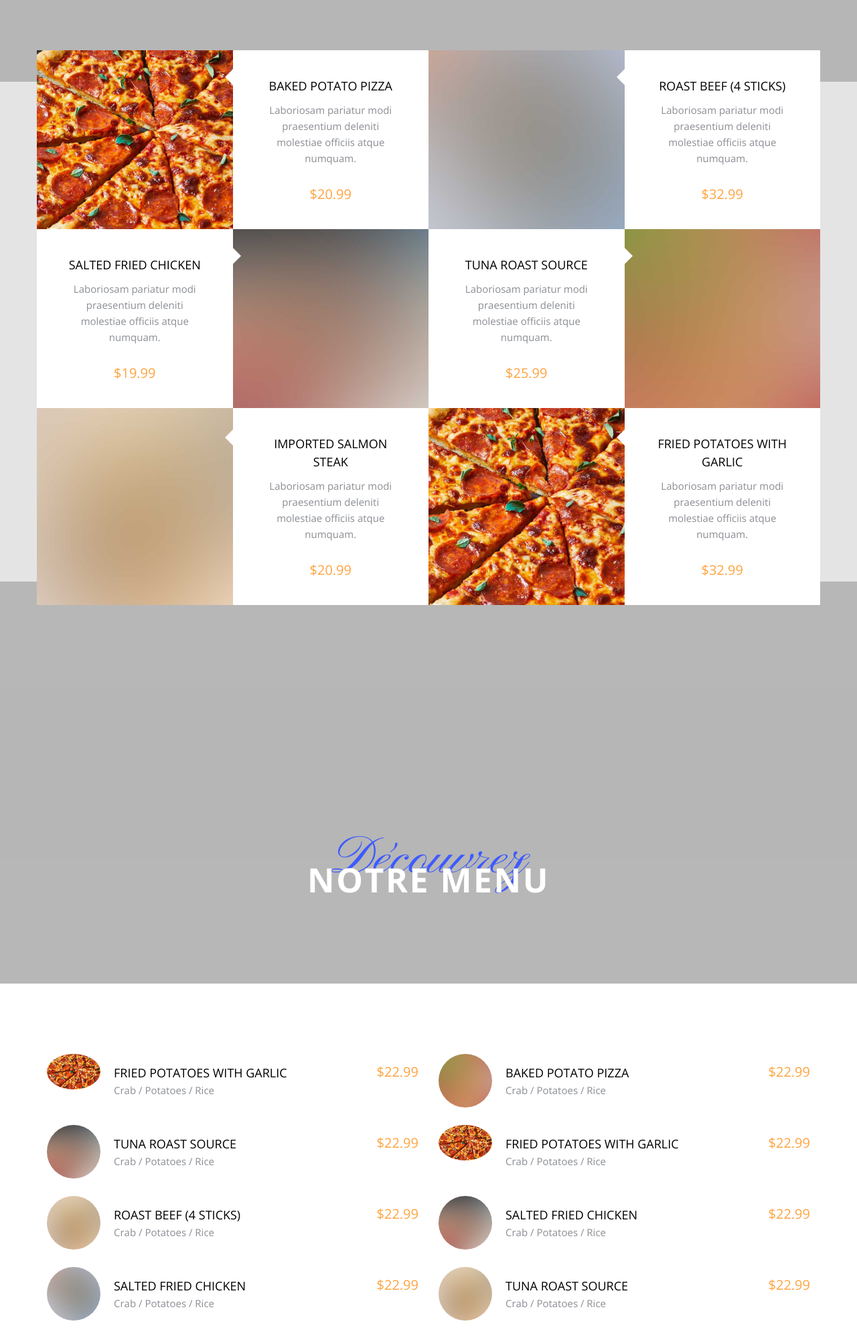
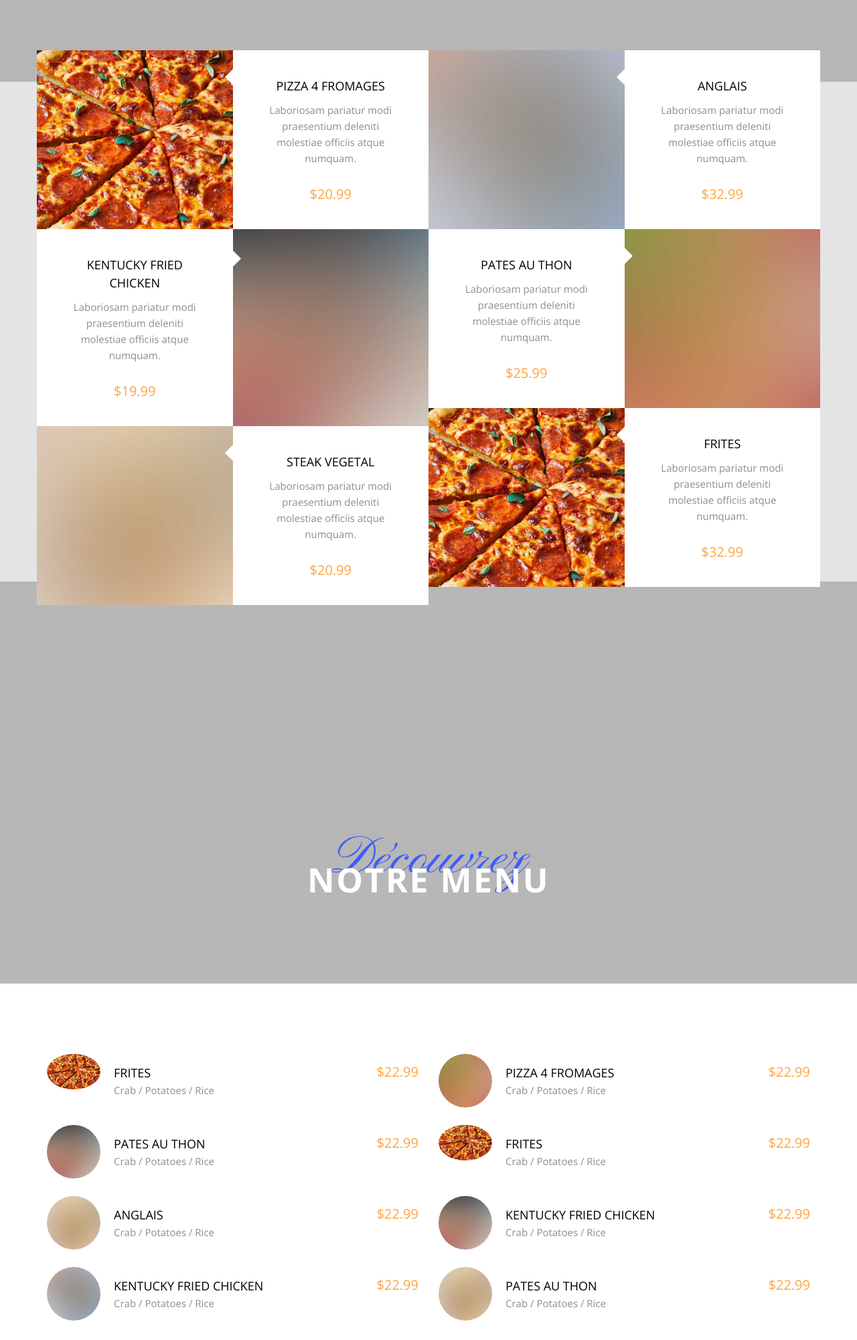
Before and after one commit to YvanCitron/site_resto, a website: page resto/index.html in a window 1280 px wide. Shown: the part 2023-4023 px from the top of the page at 67% size. Drawn offline with nearby package versions, Linux system fonts and the light colour scheme; files whose address does not match are found by name.

Commit message:
changement nom plat

```diff
--- a/resto/index.html
+++ b/resto/index.html
@@ -129,7 +129,7 @@
               <div class="probootstrap-cell probootstrap-animate" data-animate-effect="fadeIn">
                 <div class="image" style="background-image: url(img/pizza.webp);"></div>
                 <div class="text text-center">
-                  <h3>Baked Potato Pizza</h3>
+                  <h3>Pizza 4 fromages</h3>
                   <p>Laboriosam pariatur modi praesentium deleniti molestiae officiis atque numquam.</p>
                   <p class="price">$20.99</p>
                 </div>
@@ -137,7 +137,7 @@
               <div class="probootstrap-cell reverse probootstrap-animate" data-animate-effect="fadeIn">
                 <div class="image" style="background-image: url(img/img_square_2.jpg);"></div>
                 <div class="text text-center">
-                  <h3>Salted Fried Chicken</h3>
+                  <h3>Kentucky Fried Chicken</h3>
                   <p>Laboriosam pariatur modi praesentium deleniti molestiae officiis atque numquam.</p>
                   <p class="price">$19.99</p>
                 </div>
@@ -145,7 +145,7 @@
               <div class="probootstrap-cell probootstrap-animate" data-animate-effect="fadeIn">
                 <div class="image" style="background-image: url(img/img_square_3.jpg);"></div>
                 <div class="text text-center">
-                  <h3>Imported Salmon Steak</h3>
+                  <h3>Steak vegetal</h3>
                   <p>Laboriosam pariatur modi praesentium deleniti molestiae officiis atque numquam.</p>
                   <p class="price">$20.99</p>
                 </div>
@@ -157,7 +157,7 @@
               <div class="probootstrap-cell probootstrap-animate" data-animate-effect="fadeIn">
                 <div class="image" style="background-image: url(img/img_square_4.jpg);"></div>
                 <div class="text text-center">
-                  <h3>Roast Beef (4 sticks)</h3>
+                  <h3>Anglais</h3>
                   <p>Laboriosam pariatur modi praesentium deleniti molestiae officiis atque numquam.</p>
                   <p class="price">$32.99</p>
                 </div>
@@ -165,7 +165,7 @@
               <div class="probootstrap-cell reverse probootstrap-animate" data-animate-effect="fadeIn">
                 <div class="image" style="background-image: url(img/img_square_5.jpg);"></div>
                 <div class="text text-center">
-                  <h3>Tuna Roast Source</h3>
+                  <h3>Pates au thon</h3>
                   <p>Laboriosam pariatur modi praesentium deleniti molestiae officiis atque numquam.</p>
                   <p class="price">$25.99</p>
                 </div>
@@ -173,7 +173,7 @@
               <div class="probootstrap-cell probootstrap-animate" data-animate-effect="fadeIn">
                 <div class="image" style="background-image: url(img/pizza.webp);"></div>
                 <div class="text text-center">
-                  <h3>Fried Potatoes with Garlic</h3>
+                  <h3>Frites</h3>
                   <p>Laboriosam pariatur modi praesentium deleniti molestiae officiis atque numquam.</p>
                   <p class="price">$32.99</p>
                 </div>
@@ -207,7 +207,7 @@
                 <figure class="image"><img src="img/pizza.webp" alt="Free Bootstrap Template by uicookies.com"></figure>
                 <div class="text">
                   <span class="price">$22.99</span>
-                  <h3>Fried Potatoes with Garlic</h3>
+                  <h3>Frites</h3>
                   <p>Crab / Potatoes / Rice</p>
                 </div>
               </li>
@@ -215,7 +215,7 @@
                 <figure class="image"><img src="img/img_square_2.jpg" alt="Free Bootstrap Template by uicookies.com"></figure>
                 <div class="text">
                   <span class="price">$22.99</span>
-                  <h3>Tuna Roast Source</h3>
+                  <h3>Pates au thon</h3>
                   <p>Crab / Potatoes / Rice</p>
                 </div>
               </li>
@@ -223,7 +223,7 @@
                 <figure class="image"><img src="img/img_square_3.jpg" alt="Free Bootstrap Template by uicookies.com"></figure>
                 <div class="text">
                   <span class="price">$22.99</span>
-                  <h3>Roast Beef (4 sticks)</h3>
+                  <h3>Anglais</h3>
                   <p>Crab / Potatoes / Rice</p>
                 </div>
               </li>
@@ -231,7 +231,7 @@
                 <figure class="image"><img src="img/img_square_4.jpg" alt="Free Bootstrap Template by uicookies.com"></figure>
                 <div class="text">
                   <span class="price">$22.99</span>
-                  <h3>Salted Fried Chicken</h3>
+                  <h3>Kentucky Fried Chicken</h3>
                   <p>Crab / Potatoes / Rice</p>
                 </div>
               </li>
@@ -243,7 +243,7 @@
                 <figure class="image"><img src="img/img_square_5.jpg" alt="Free Bootstrap Template by uicookies.com"></figure>
                 <div class="text">
                   <span class="price">$22.99</span>
-                  <h3>Baked Potato Pizza</h3>
+                  <h3>Pizza 4 fromages</h3>
                   <p>Crab / Potatoes / Rice</p>
                 </div>
               </li>
@@ -251,7 +251,7 @@
                 <figure class="image"><img src="img/pizza.webp" alt="Free Bootstrap Template by uicookies.com"></figure>
                 <div class="text">
                   <span class="price">$22.99</span>
-                  <h3>Fried Potatoes with Garlic</h3>
+                  <h3>Frites</h3>
                   <p>Crab / Potatoes / Rice</p>
                 </div>
               </li>
@@ -259,7 +259,7 @@
                 <figure class="image"><img src="img/img_square_2.jpg" alt="Free Bootstrap Template by uicookies.com"></figure>
                 <div class="text">
                   <span class="price">$22.99</span>
-                  <h3>Salted Fried Chicken</h3>
+                  <h3>Kentucky Fried Chicken</h3>
                   <p>Crab / Potatoes / Rice</p>
                 </div>
               </li>
@@ -267,7 +267,7 @@
                 <figure class="image"><img src="img/img_square_3.jpg" alt="Free Bootstrap Template by uicookies.com"></figure>
                 <div class="text">
                   <span class="price">$22.99</span>
-                  <h3>Tuna Roast Source</h3>
+                  <h3>Pates au thon</h3>
                   <p>Crab / Potatoes / Rice</p>
                 </div>
               </li>
```
